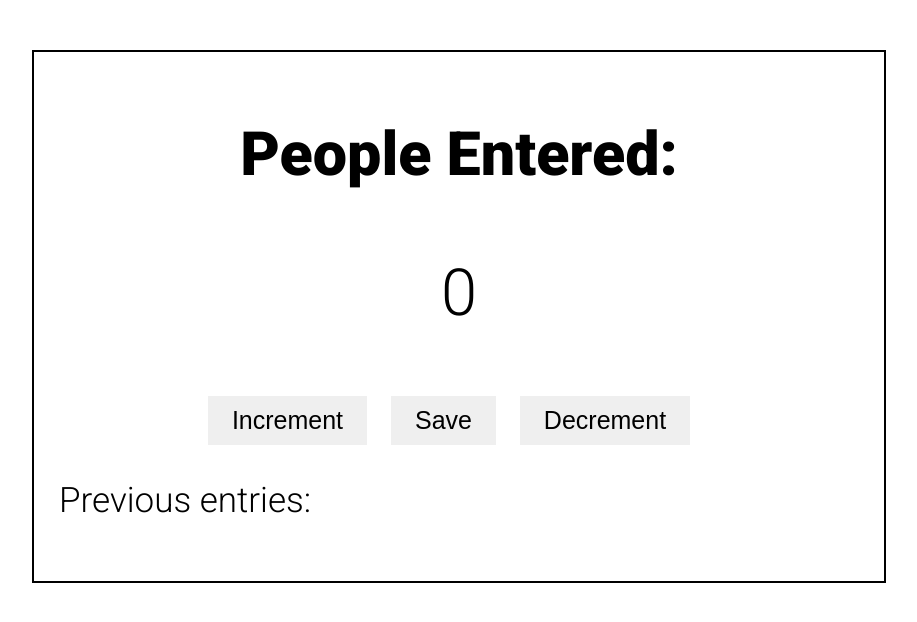
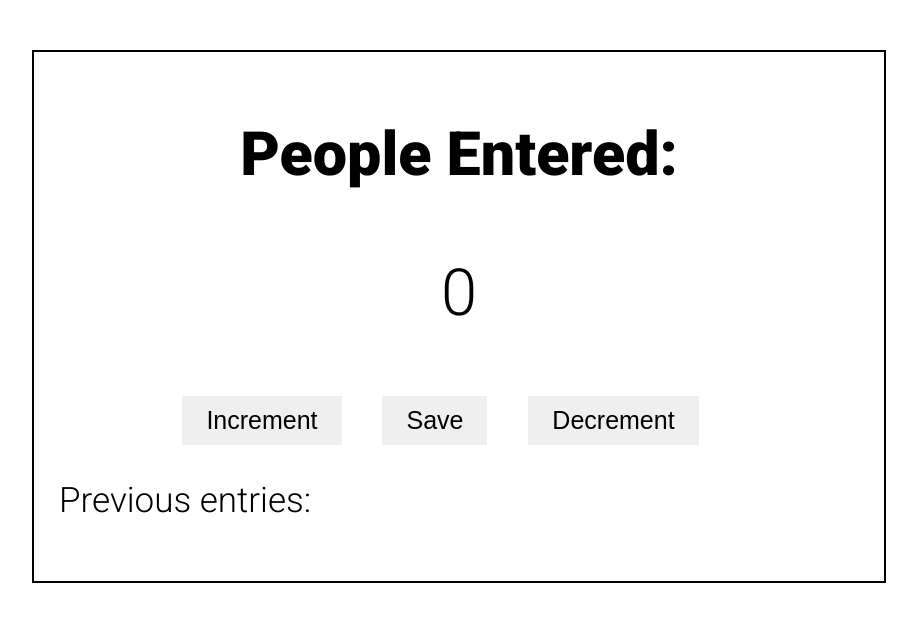
Before and after one commit to Mayank1728/Person-counter, a plain HTML site: page index.html in a window 1280 px wide. Shown: the whole page, without its empty margins (181-1098 px from the left). Drawn offline with Linux system fonts and the light colour scheme.

Commit message:
subtle-changes-1

```diff
--- a/styles.css
+++ b/styles.css
@@ -16,7 +16,7 @@ button {
     border: none;
     padding: 10px 24px;
     font-size: 25px;
-    margin-right: 20px;
+    margin-right: 37px;
 }
 
 #count {
```
